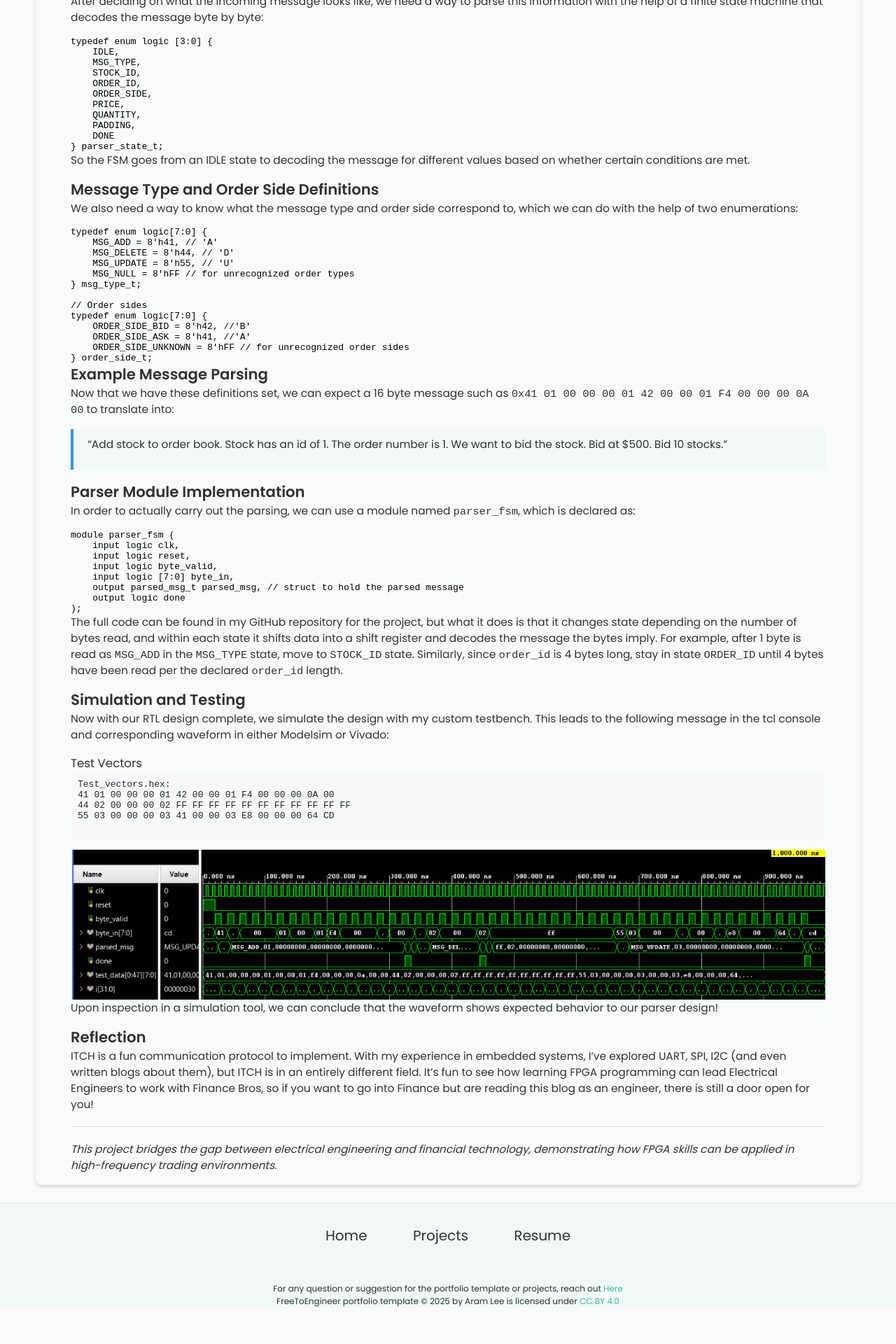
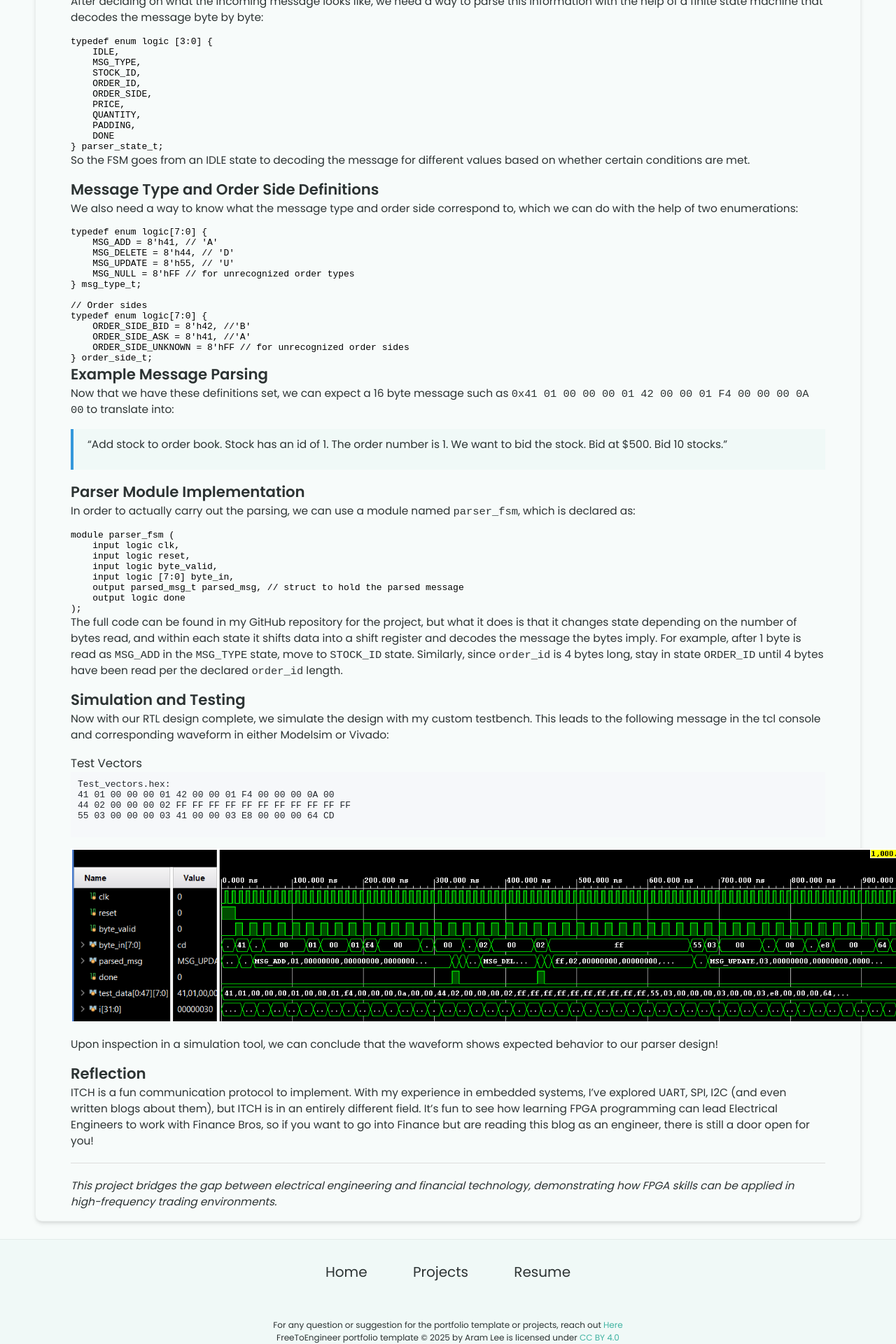
Before and after one commit to mmzarif/mmzarif.github.io, a Jekyll site: the page built from _projects/ITCH Parser Design in SystemVerilog/index.md, in a window 1280 px wide. Shown: the part 1481-3401 px from the top of the page at 70% size. Built offline with Jekyll 4.4.1, drawn with Linux system fonts in a browser that asks for light colours; before the commit the page ends 3349 px from its top, so only the background shows below that.

Commit message:
Update image syntax in index.md
Replaced image include syntax with markdown image syntax for better compatibility.

````diff
--- a/_projects/ITCH Parser Design in SystemVerilog/index.md
+++ b/_projects/ITCH Parser Design in SystemVerilog/index.md
@@ -120,7 +120,7 @@ Test_vectors.hex:
 55 03 00 00 00 03 41 00 00 03 E8 00 00 00 64 CD
 ```
 
-{% include image-gallery.html images="itch-simulation-waveform.png" height="400" %}
+![itch-simulation-waveform.png](/_projects/ITCH Parser Design in SystemVerilog/itch-simulation-waveform.png)
 
 Upon inspection in a simulation tool, we can conclude that the waveform shows expected behavior to our parser design!
 
````
